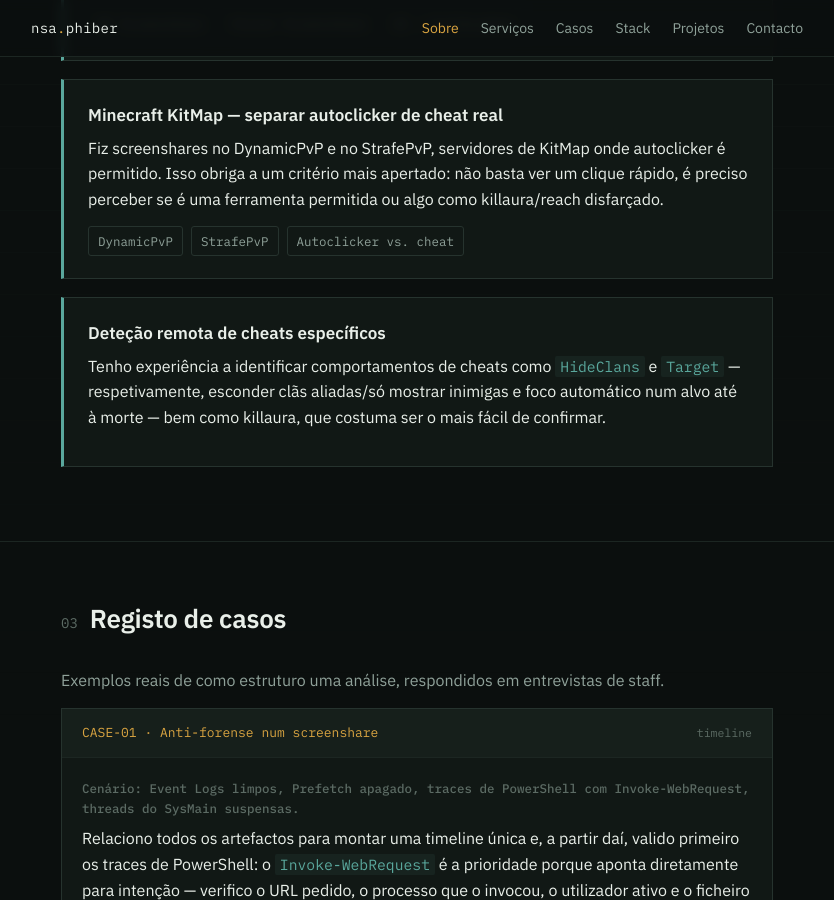
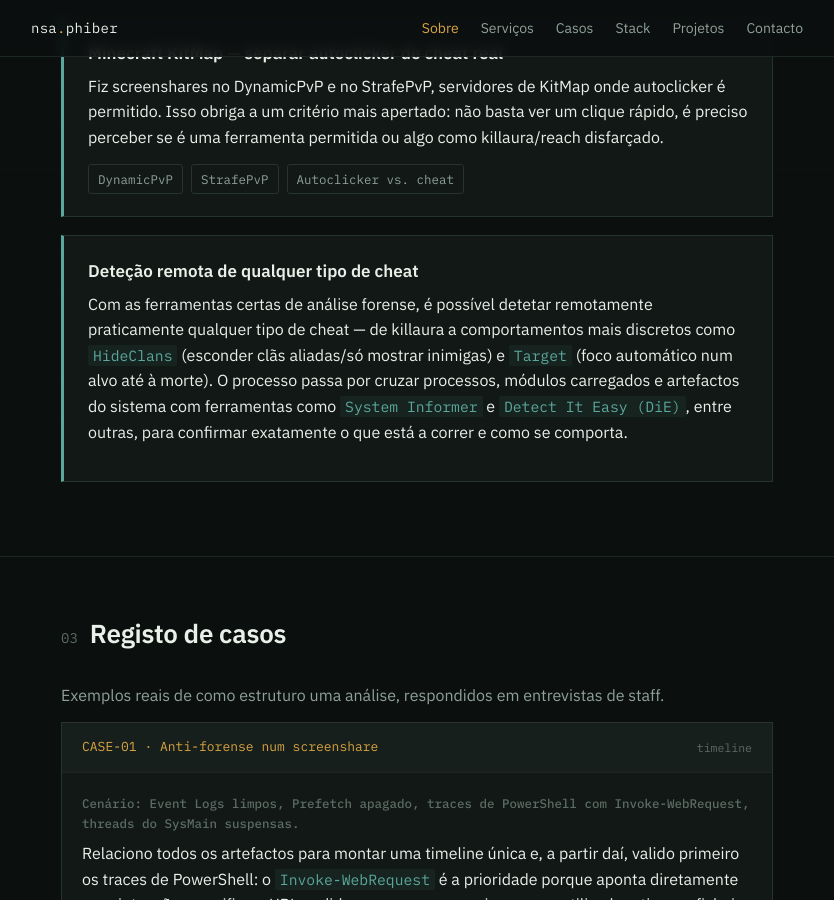
Before and after one commit to PhiberNSA/PhiberNSA.github.io, a Jekyll site: the page built from index.md, in a window 1280 px wide and 900 px high, scrolled down 1242 px. Shown: the whole window, without its empty margins (223-1057 px from the left). Built offline with Jekyll 4.4.1, drawn with Linux system fonts in a browser that asks for light colours; some of the changed text lies outside the part shown.

Commit message:
Update index.md

```diff
--- a/index.md
+++ b/index.md
@@ -5,7 +5,6 @@
 ---
 
 <div id="top" class="hero wrap">
-  <div class="case-tag"><span class="led"></span> CASE #274317777 · STATUS: ATIVO</div>
   <h1 class="name">Phiber</h1>
   <p class="lede">Análise forense digital, engenharia reversa e deteção de cheats. Ajudo comunidades de FiveM e Minecraft a identificar o que os logs, artefactos e binários realmente mostram.</p>
   <div class="meta-row">
@@ -62,8 +61,8 @@
     </div>
 
     <div class="service-block">
-      <h3>Deteção remota de cheats específicos</h3>
-      <p>Tenho experiência a identificar comportamentos de cheats como <span class="artifact">HideClans</span> e <span class="artifact">Target</span> — respetivamente, esconder clãs aliadas/só mostrar inimigas e foco automático num alvo até à morte — bem como killaura, que costuma ser o mais fácil de confirmar.</p>
+      <h3>Deteção remota de qualquer tipo de cheat</h3>
+      <p>Com as ferramentas certas de análise forense, é possível detetar remotamente praticamente qualquer tipo de cheat — de killaura a comportamentos mais discretos como <span class="artifact">HideClans</span> (esconder clãs aliadas/só mostrar inimigas) e <span class="artifact">Target</span> (foco automático num alvo até à morte). O processo passa por cruzar processos, módulos carregados e artefactos do sistema com ferramentas como <span class="artifact">System Informer</span> e <span class="artifact">Detect It Easy (DiE)</span>, entre outras, para confirmar exatamente o que está a correr e como se comporta.</p>
     </div>
   </div>
 </section>
```
